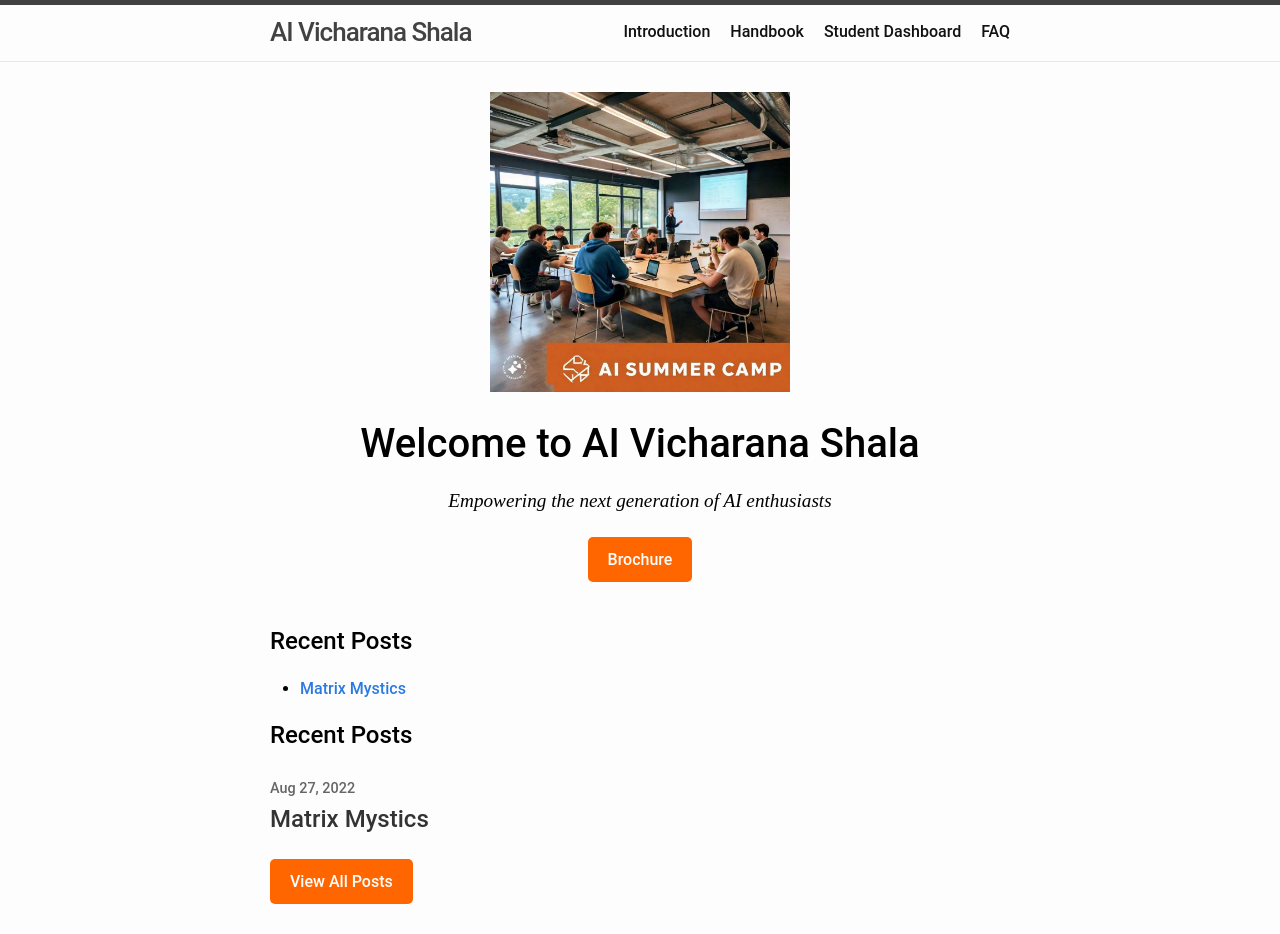
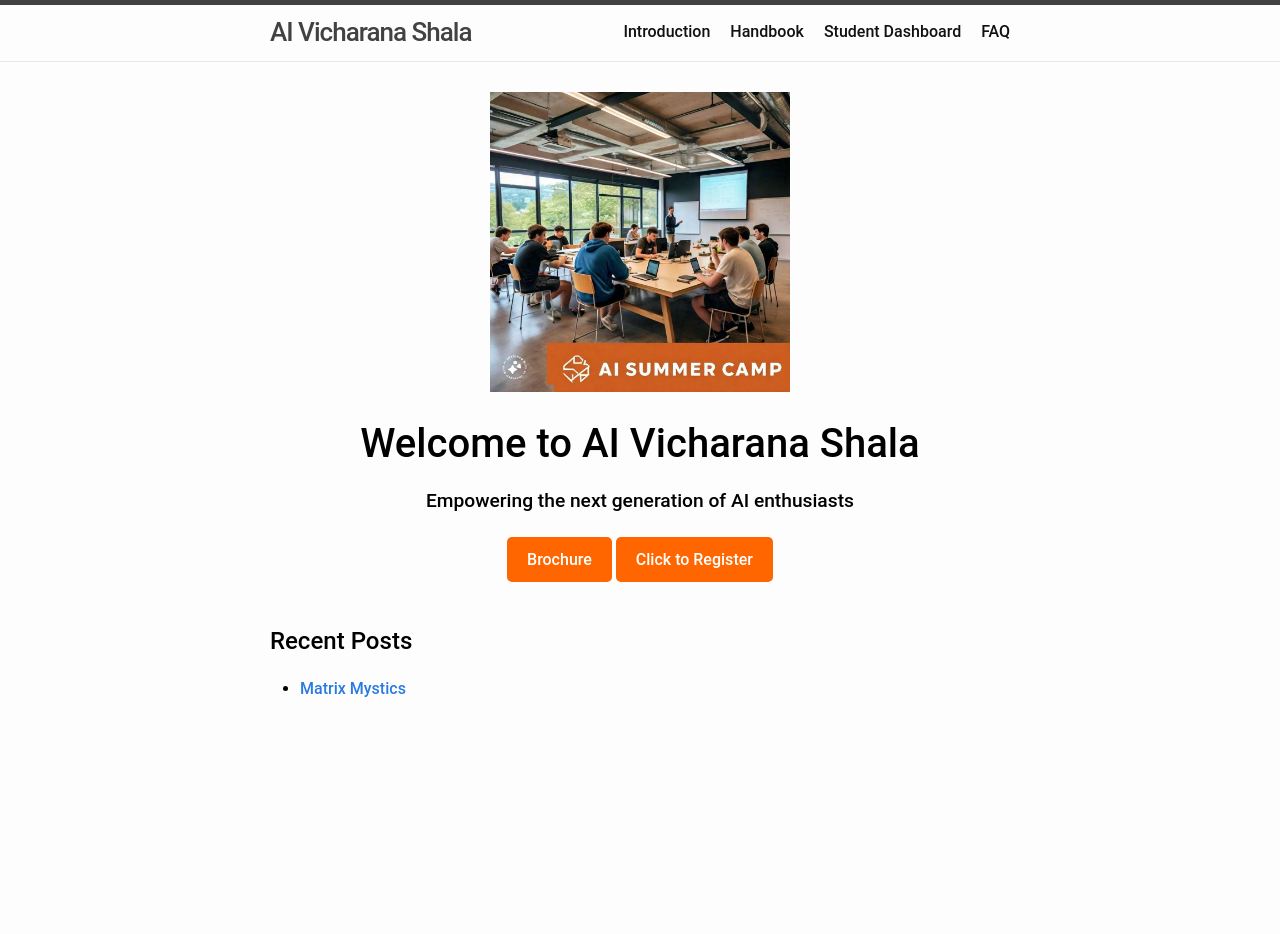
Before and after one commit to sudarshansudarshan/aicamp, a Jekyll site: the page built from index.markdown, in a window 1280 px wide. Built offline with Jekyll 4.4.1, drawn with Linux system fonts in a browser that asks for light colours; after the commit the page ends 900 px from its top, so only the background shows below that.

Commit message:
Add files via upload

```diff
--- a/_layouts/home.html
+++ b/_layouts/home.html
@@ -15,9 +15,10 @@
       color: #000000; /* Default text color */
       margin: 0;
       padding: 0;
-       background-image: url('');
+      background-image: url('');
       background-size: cover; /* Cover the entire viewport */
       background-position: center; /* Center the background image */
+      <!-- background-color: #ffdbac;-->
     }
     }
 
@@ -128,34 +129,37 @@
     <img src="images/hero-image.jpeg" alt="AI Vicharana Shala" class="hero-image" width="300" height="500">
     <div class="hero-text">
       <h2 style="color: black;">Welcome to AI Vicharana Shala</h2>
-    <p style="font-style: italic; font-family: cursive; color: black;">Empowering the next generation of AI enthusiasts</p>
+    <p style=" color: black;">Empowering the next generation of AI enthusiasts</p>
       <a href="assets/AI Vicharana Shala Brochure.pdf" class="btn">Brochure</a>
+      <a href="http://bit.ly/AIVS_Bootcamp" class="btn">Click to Register</a>
     </div>
   </div>
 
 
   {{ content }}
 
- {%- if site.posts.size > 0 -%}
+ <!-- {%- if site.posts.size > 0 -%}
     <div class="recent-posts">
-      <h2 class="post-list-heading">Recent Posts</h2>
+      <h1 class="post-list-heading">Recent Posts</h1>
       <ul class="post-list">
         {%- for post in site.posts limit: 1 -%}
-        <li>
-          {%- assign date_format = site.minima.date_format | default: "%b %-d, %Y" -%}
+        <li>-->
+        <!--  {%- assign date_format = site.minima.date_format | default: "%b %-d, %Y" -%}
           <span class="post-meta">{{ post.date | date: date_format }}</span>
-          <h3>
-            <a class="post-link" href="https://sudarshansudarshan.github.io/ge103/handbook/">
+
+            <a class="post-link" href="/aicamp/dashboard/">
+              <h6>
               Matrix Mystics
-            </a>
-          </h3>
+              </h6>
+            </a> -->
+
           {%- if site.show_excerpts -%}
             {{ post.excerpt }}
           {%- endif -%}
         </li>
         {%- endfor -%}
       </ul>
-      <a href="/blog" class="btn">View All Posts</a>
+      <!-- <a href="" class="btn">View All Posts</a> -->
     </div>
   {%- endif -%}
 </div>
```
